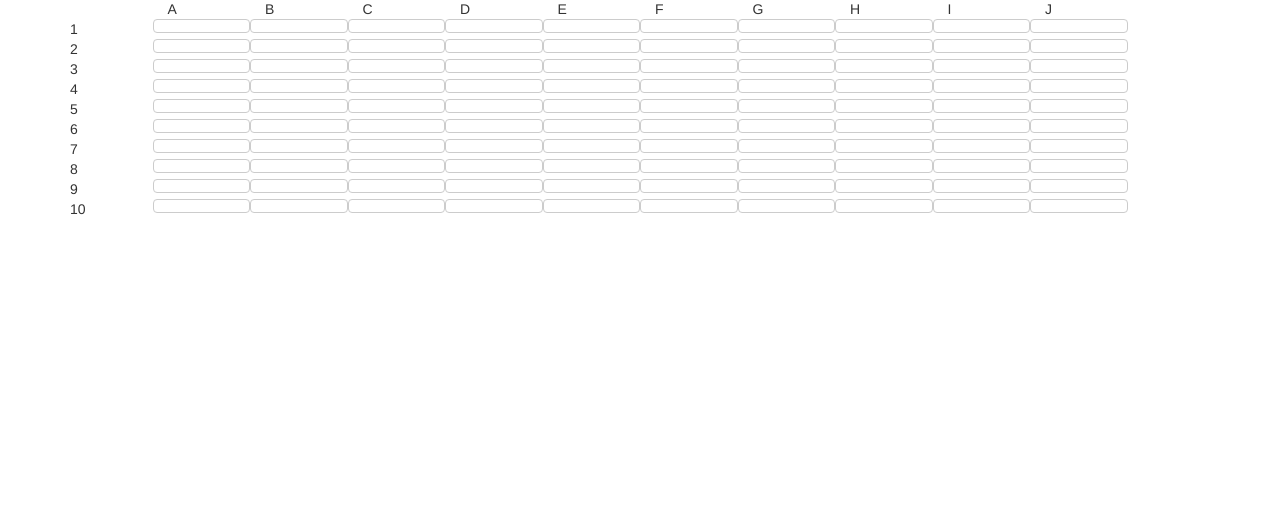
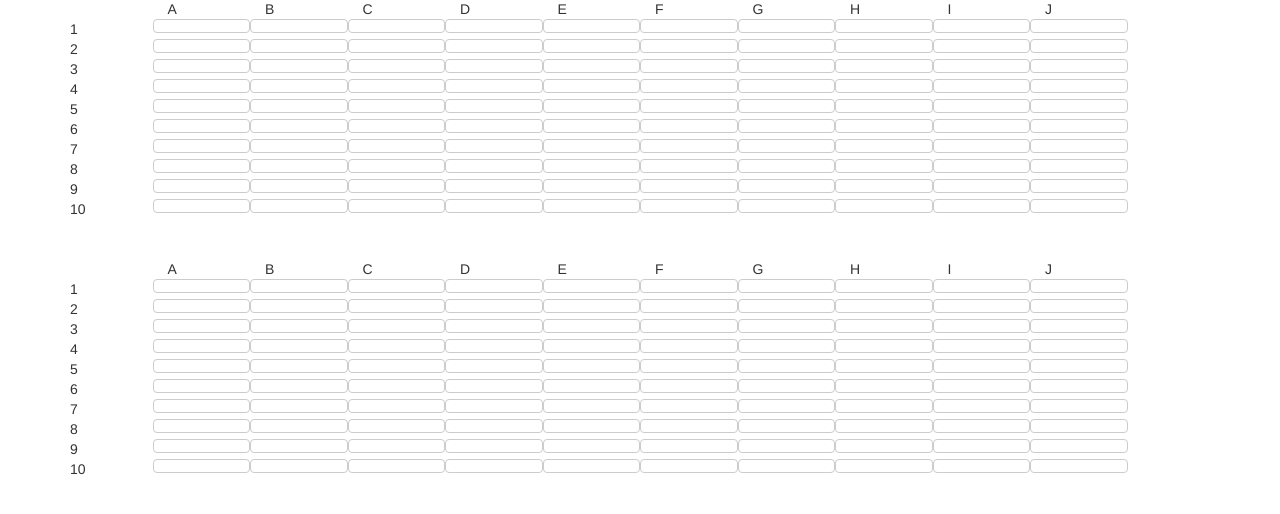
Before and after one commit to gitter-badger/CSC8542_Battleship, a Node server app: page /battleship in a window 1280 px wide. Shown: the part 201-715 px from the top of the page. Run offline with Node 20, Linux system fonts and the light colour scheme; some libraries are stand-ins or nearby versions.

Commit message:
Added player grid to battleship board

```diff
--- a/views/battleship.ejs
+++ b/views/battleship.ejs
@@ -165,6 +165,153 @@
 		<div class="col-xs-1 btn btn-default"></div>
 	</div>
 
+	</br>
+	</br>
+
+	<div class="row show-grid">
+		<div class="col-xs-1 col-xs-1"></div>
+		<div class="col-xs-1 col-xs-1">A</div>
+		<div class="col-xs-1 col-xs-1">B</div>
+		<div class="col-xs-1 col-xs-1">C</div>
+		<div class="col-xs-1 col-xs-1">D</div>
+		<div class="col-xs-1 col-xs-1">E</div>
+		<div class="col-xs-1 col-xs-1">F</div>
+		<div class="col-xs-1 col-xs-1">G</div>
+		<div class="col-xs-1 col-xs-1">H</div>
+		<div class="col-xs-1 col-xs-1">I</div>
+		<div class="col-xs-1 col-xs-1">J</div>
+	</div>
+	<div class="row show-grid">
+		<div class="col-xs-1">1</div>
+		<div class="col-xs-1 btn btn-default"></div>
+		<div class="col-xs-1 btn btn-default"></div>
+		<div class="col-xs-1 btn btn-default"></div>
+		<div class="col-xs-1 btn btn-default"></div>
+		<div class="col-xs-1 btn btn-default"></div>
+		<div class="col-xs-1 btn btn-default"></div>
+		<div class="col-xs-1 btn btn-default"></div>
+		<div class="col-xs-1 btn btn-default"></div>
+		<div class="col-xs-1 btn btn-default"></div>
+		<div class="col-xs-1 btn btn-default"></div>
+	</div>
+	<div class="row show-grid">
+		<div class="col-xs-1">2</div>
+		<div class="col-xs-1 btn btn-default"></div>
+		<div class="col-xs-1 btn btn-default"></div>
+		<div class="col-xs-1 btn btn-default"></div>
+		<div class="col-xs-1 btn btn-default"></div>
+		<div class="col-xs-1 btn btn-default"></div>
+		<div class="col-xs-1 btn btn-default"></div>
+		<div class="col-xs-1 btn btn-default"></div>
+		<div class="col-xs-1 btn btn-default"></div>
+		<div class="col-xs-1 btn btn-default"></div>
+		<div class="col-xs-1 btn btn-default"></div>
+	</div>
+	<div class="row show-grid">
+		<div class="col-xs-1">3</div>
+		<div class="col-xs-1 btn btn-default"></div>
+		<div class="col-xs-1 btn btn-default"></div>
+		<div class="col-xs-1 btn btn-default"></div>
+		<div class="col-xs-1 btn btn-default"></div>
+		<div class="col-xs-1 btn btn-default"></div>
+		<div class="col-xs-1 btn btn-default"></div>
+		<div class="col-xs-1 btn btn-default"></div>
+		<div class="col-xs-1 btn btn-default"></div>
+		<div class="col-xs-1 btn btn-default"></div>
+		<div class="col-xs-1 btn btn-default"></div>
+	</div>
+	<div class="row show-grid">
+		<div class="col-xs-1">4</div>
+		<div class="col-xs-1 btn btn-default"></div>
+		<div class="col-xs-1 btn btn-default"></div>
+		<div class="col-xs-1 btn btn-default"></div>
+		<div class="col-xs-1 btn btn-default"></div>
+		<div class="col-xs-1 btn btn-default"></div>
+		<div class="col-xs-1 btn btn-default"></div>
+		<div class="col-xs-1 btn btn-default"></div>
+		<div class="col-xs-1 btn btn-default"></div>
+		<div class="col-xs-1 btn btn-default"></div>
+		<div class="col-xs-1 btn btn-default"></div>
+	</div>
+	<div class="row show-grid">
+		<div class="col-xs-1">5</div>
+		<div class="col-xs-1 btn btn-default"></div>
+		<div class="col-xs-1 btn btn-default"></div>
+		<div class="col-xs-1 btn btn-default"></div>
+		<div class="col-xs-1 btn btn-default"></div>
+		<div class="col-xs-1 btn btn-default"></div>
+		<div class="col-xs-1 btn btn-default"></div>
+		<div class="col-xs-1 btn btn-default"></div>
+		<div class="col-xs-1 btn btn-default"></div>
+		<div class="col-xs-1 btn btn-default"></div>
+		<div class="col-xs-1 btn btn-default"></div>
+	</div>
+	<div class="row show-grid">
+		<div class="col-xs-1">6</div>
+		<div class="col-xs-1 btn btn-default"></div>
+		<div class="col-xs-1 btn btn-default"></div>
+		<div class="col-xs-1 btn btn-default"></div>
+		<div class="col-xs-1 btn btn-default"></div>
+		<div class="col-xs-1 btn btn-default"></div>
+		<div class="col-xs-1 btn btn-default"></div>
+		<div class="col-xs-1 btn btn-default"></div>
+		<div class="col-xs-1 btn btn-default"></div>
+		<div class="col-xs-1 btn btn-default"></div>
+		<div class="col-xs-1 btn btn-default"></div>
+	</div>
+	<div class="row show-grid">
+		<div class="col-xs-1">7</div>
+		<div class="col-xs-1 btn btn-default"></div>
+		<div class="col-xs-1 btn btn-default"></div>
+		<div class="col-xs-1 btn btn-default"></div>
+		<div class="col-xs-1 btn btn-default"></div>
+		<div class="col-xs-1 btn btn-default"></div>
+		<div class="col-xs-1 btn btn-default"></div>
+		<div class="col-xs-1 btn btn-default"></div>
+		<div class="col-xs-1 btn btn-default"></div>
+		<div class="col-xs-1 btn btn-default"></div>
+		<div class="col-xs-1 btn btn-default"></div>
+	</div>
+	<div class="row show-grid">
+		<div class="col-xs-1">8</div>
+		<div class="col-xs-1 btn btn-default"></div>
+		<div class="col-xs-1 btn btn-default"></div>
+		<div class="col-xs-1 btn btn-default"></div>
+		<div class="col-xs-1 btn btn-default"></div>
+		<div class="col-xs-1 btn btn-default"></div>
+		<div class="col-xs-1 btn btn-default"></div>
+		<div class="col-xs-1 btn btn-default"></div>
+		<div class="col-xs-1 btn btn-default"></div>
+		<div class="col-xs-1 btn btn-default"></div>
+		<div class="col-xs-1 btn btn-default"></div>
+	</div>
+	<div class="row show-grid">
+		<div class="col-xs-1">9</div>
+		<div class="col-xs-1 btn btn-default"></div>
+		<div class="col-xs-1 btn btn-default"></div>
+		<div class="col-xs-1 btn btn-default"></div>
+		<div class="col-xs-1 btn btn-default"></div>
+		<div class="col-xs-1 btn btn-default"></div>
+		<div class="col-xs-1 btn btn-default"></div>
+		<div class="col-xs-1 btn btn-default"></div>
+		<div class="col-xs-1 btn btn-default"></div>
+		<div class="col-xs-1 btn btn-default"></div>
+		<div class="col-xs-1 btn btn-default"></div>
+	</div>
+	<div class="row show-grid">
+		<div class="col-xs-1">10</div>
+		<div class="col-xs-1 btn btn-default"></div>
+		<div class="col-xs-1 btn btn-default"></div>
+		<div class="col-xs-1 btn btn-default"></div>
+		<div class="col-xs-1 btn btn-default"></div>
+		<div class="col-xs-1 btn btn-default"></div>
+		<div class="col-xs-1 btn btn-default"></div>
+		<div class="col-xs-1 btn btn-default"></div>
+		<div class="col-xs-1 btn btn-default"></div>
+		<div class="col-xs-1 btn btn-default"></div>
+		<div class="col-xs-1 btn btn-default"></div>
+	</div>
+
 </div>
 </body>
 </html>
```
